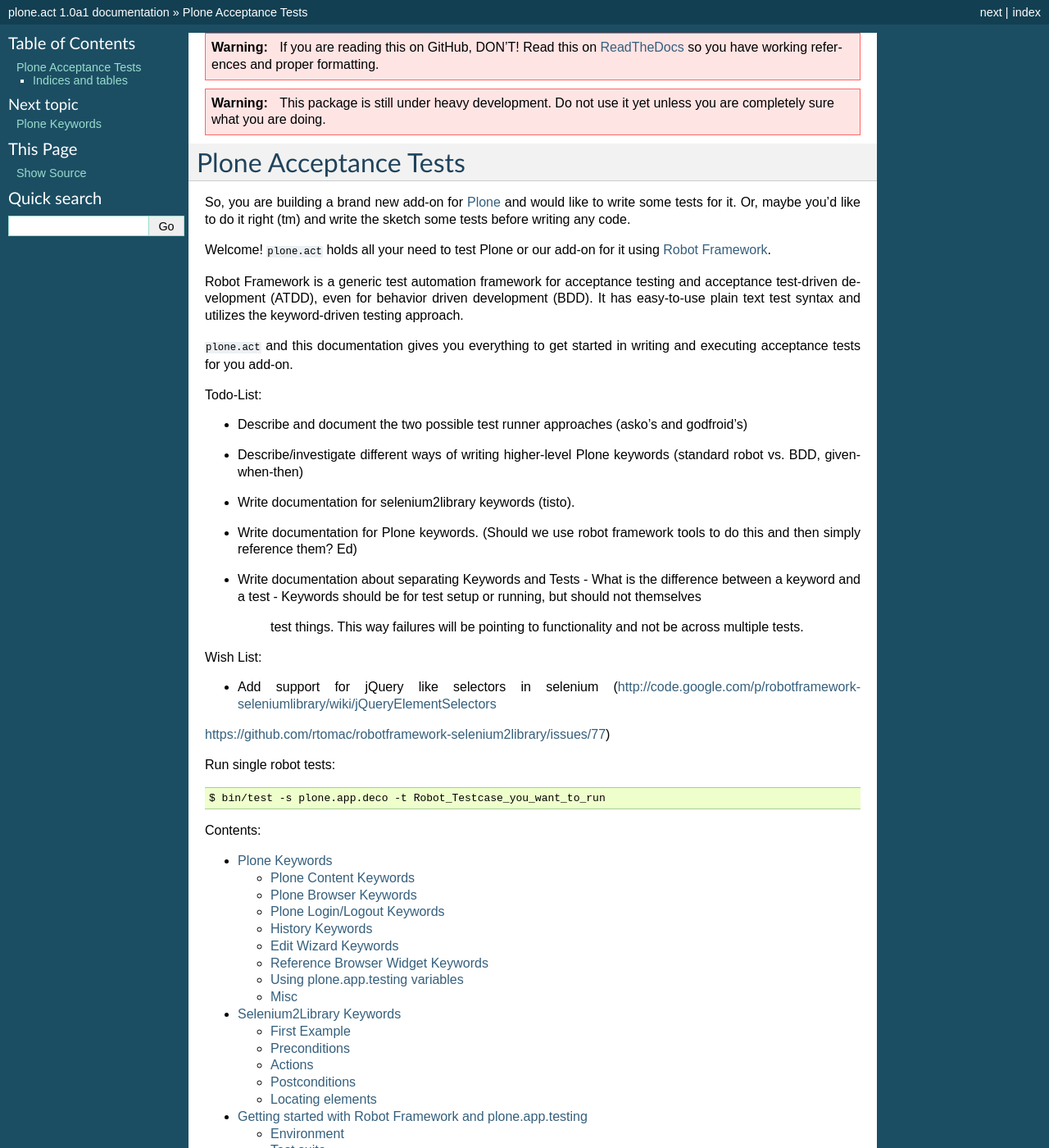
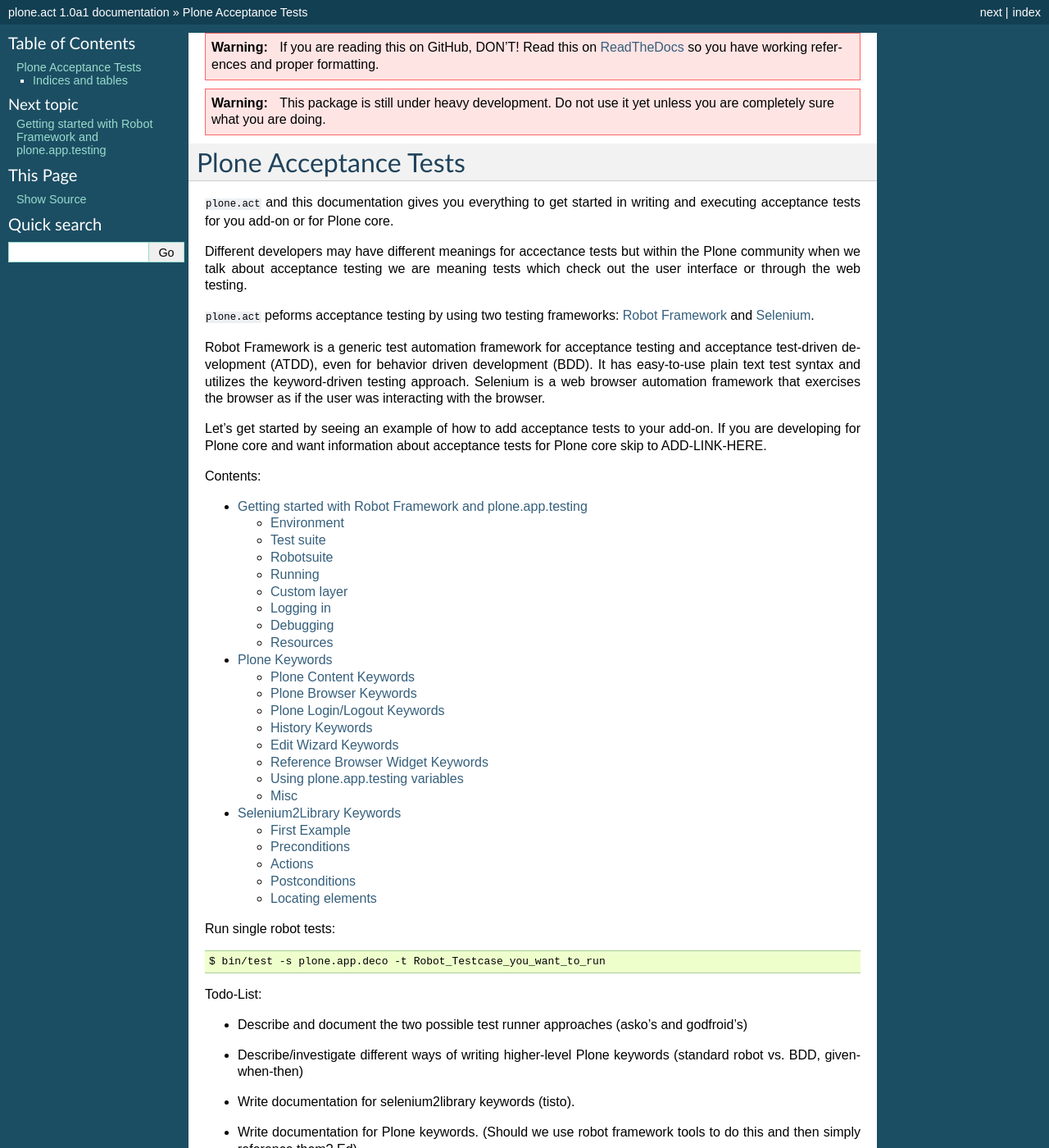
Before and after one commit to plone/plone.app.robotframework, a Sphinx documentation site: the page built from docs/source/index.rst, in a window 1280 px wide and 1400 px high. Shown: the whole window at 82% size. Built offline with Sphinx 7.4.7, drawn with Linux system fonts in a browser that asks for light colours; some of the changed text lies outside the part shown.

Commit message:
Update docs/source/index.rst
I've reworked the introduction some changing the introduction structure to

- Tell them what this is ("this doc [is about] writing and executing acceptance tests")
- Give them reassurance there are in the right place ("acceptance test[s] ... are ... tests which check out the user interface or through the web testing")
- Give them a little more reassurance and a little more information without trying to confuse them ("... by using Robot Framework and Selenium. Robot Framework is ... .Selenium is ...")
- Lend them right into an example (note the rearrangement of the contents with robotsuite.rst on top) while giving a link to those who wish to work core

I know this is probably the wrong place for THE introduction to Plone's acceptance testing but for now this seemed like the place where we were making THE Introduction so I reworded it some. -Ed

```diff
--- a/docs/source/index.rst
+++ b/docs/source/index.rst
@@ -11,20 +11,38 @@
 Plone Acceptance Tests
 ======================
 
-So, you are building a brand new add-on for `Plone <http://www.plone.org/>`_
-and would like to write some tests for it. Or, maybe you'd like to do it right
-(tm) and write the sketch some tests before writing any code.
+``plone.act`` and this documentation gives you everything to get started in
+writing and executing acceptance tests for you add-on or for Plone core.
 
-Welcome! ``plone.act`` holds all your need to test Plone or our add-on for it
-using `Robot Framework <http://code.google.com/p/robotframework/>`_.
+Different developers may have different meanings for accectance tests but within
+the Plone community when we talk about acceptance testing we are meaning tests
+which check out the user interface or through the web testing.
+
+``plone.act`` peforms acceptance testing by using two testing frameworks:
+`Robot Framework <http://code.google.com/p/robotframework/>`_ and `Selenium <http://seleniumhq.org/>`_.
 
 Robot Framework is a generic test automation framework for acceptance testing
 and acceptance test-driven development (ATDD), even for behavior driven
 development (BDD). It has easy-to-use plain text test syntax and utilizes the
-keyword-driven testing approach.
+keyword-driven testing approach. Selenium is a web browser automation framework that
+exercises the browser as if the user was interacting with the browser.
 
-``plone.act`` and this documentation gives you everything to get started in
-writing and executing acceptance tests for you add-on.
+Let's get started by seeing an example of how to add acceptance tests to your add-on.
+If you are developing for Plone core and want information about acceptance tests for
+Plone core skip to ADD-LINK-HERE.
+
+Contents:
+
+.. toctree::
+   :maxdepth: 2
+
+   robotsuite.rst
+   plone-keywords/index.rst
+   keywords.rst
+
+Run single robot tests::
+
+  $ bin/test -s plone.app.deco -t Robot_Testcase_you_want_to_run
 
 Todo-List:
 
@@ -43,20 +61,6 @@
 - Add support for jQuery like selectors in selenium (http://code.google.com/p/robotframework-seleniumlibrary/wiki/jQueryElementSelectors
 https://github.com/rtomac/robotframework-selenium2library/issues/77)
 
-Run single robot tests::
-
-  $ bin/test -s plone.app.deco -t Robot_Testcase_you_want_to_run
-
-
-Contents:
-
-.. toctree::
-   :maxdepth: 2
-
-   plone-keywords/index.rst
-   keywords.rst
-   robotsuite.rst
-
 Indices and tables
 ==================
 
```
